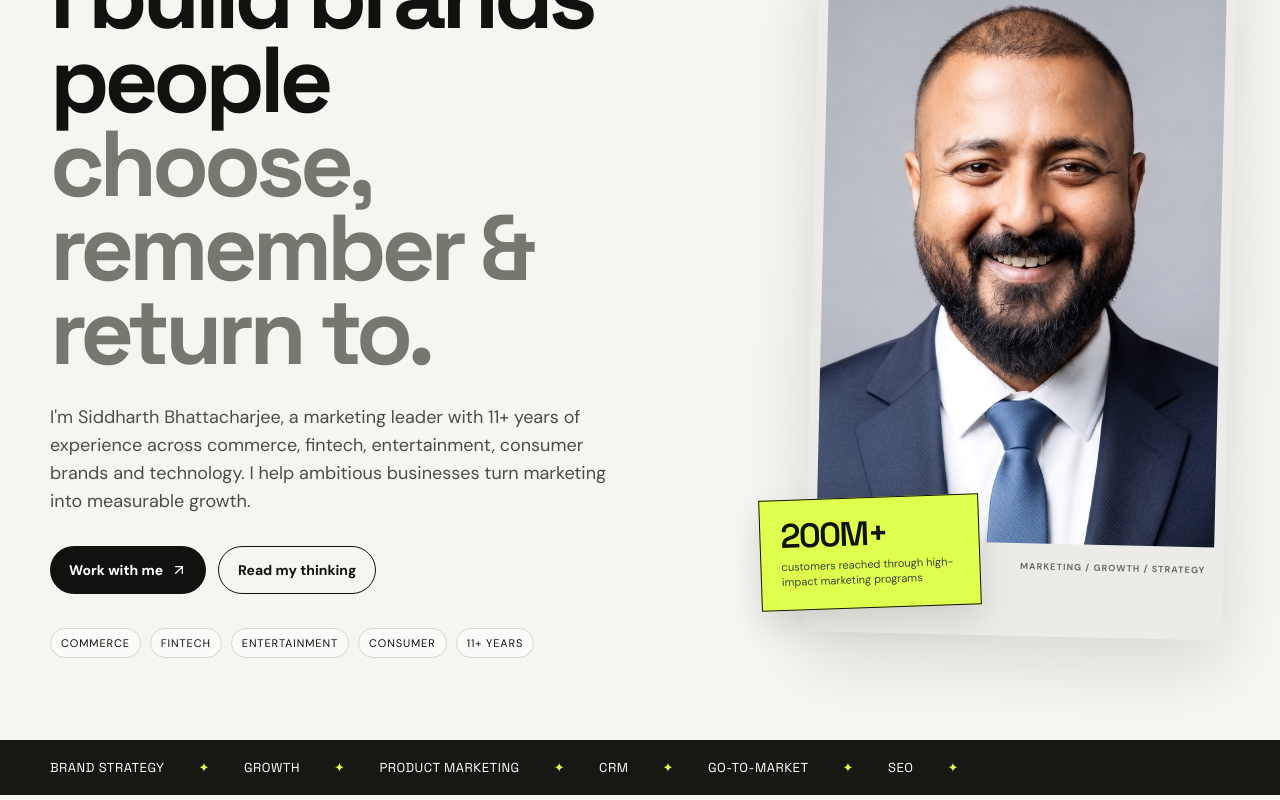
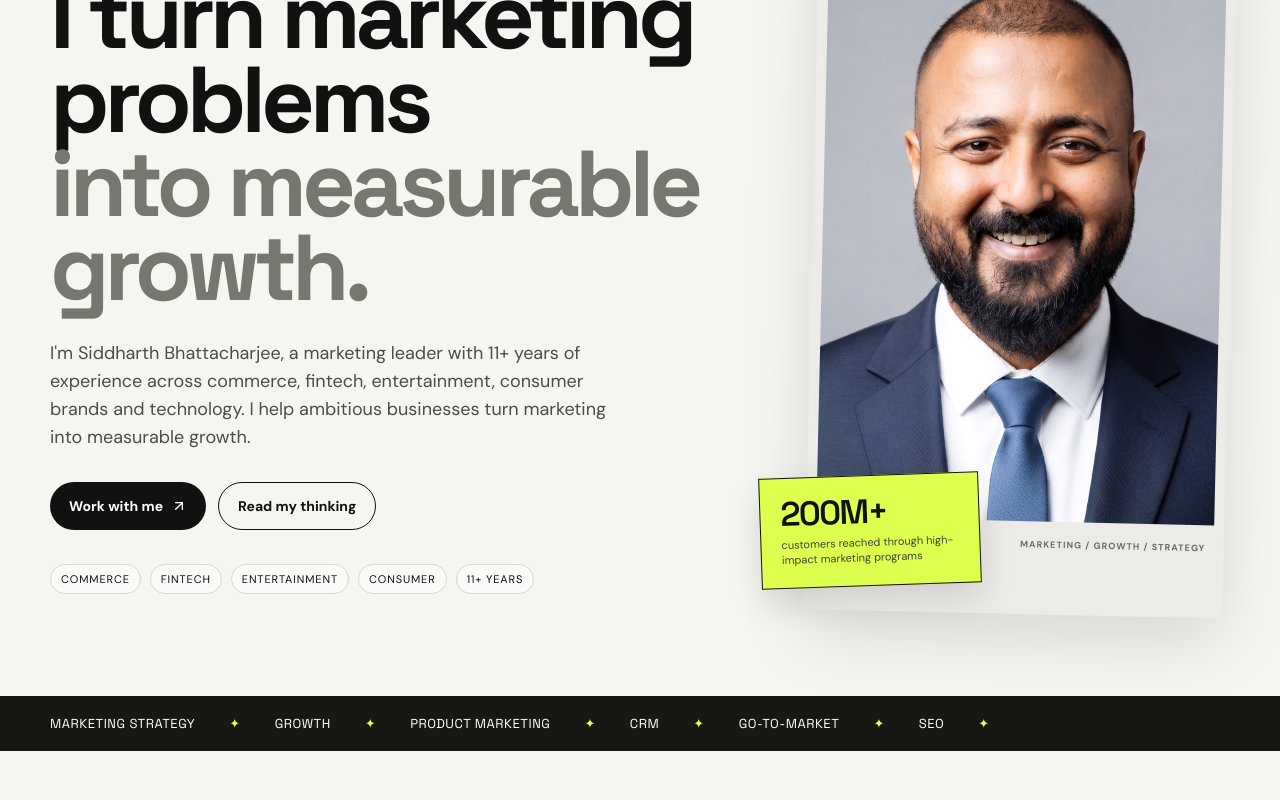
Before and after one commit to iLuciferDevil/siddharth-portfolio, a Next.js app: page / in a window 1280 px wide. Shown: the part 240-1040 px from the top of the page. Built offline with nearby package versions, Linux system fonts and the light colour scheme.

Commit message:
Reposition homepage for marketing consulting

```diff
--- a/app/page.tsx
+++ b/app/page.tsx
@@ -16,7 +16,7 @@ export default function Home() {
     <section className="container hero">
       <div className="hero-copy-wrap">
         <div className="eyebrow">Marketing leader · strategist · consultant</div>
-        <h1 className="display">I build brands people <span>choose, remember & return to.</span></h1>
+        <h1 className="display">I turn marketing problems <span>into measurable growth.</span></h1>
         <p className="hero-copy">I&apos;m Siddharth Bhattacharjee, a marketing leader with 11+ years of experience across commerce, fintech, entertainment, consumer brands and technology. I help ambitious businesses turn marketing into measurable growth.</p>
         <div className="actions"><a className="button" href="#contact">Work with me <ArrowUpRight size={16}/></a><Link className="button alt" href="/blog">Read my thinking</Link></div>
         <div className="hero-proof"><span>Commerce</span><span>Fintech</span><span>Entertainment</span><span>Consumer</span><span>11+ years</span></div>
@@ -30,7 +30,7 @@ export default function Home() {
       </div>
     </section>
 
-    <div className="band"><div className="container ticker"><span>BRAND STRATEGY</span><span>GROWTH</span><span>PRODUCT MARKETING</span><span>CRM</span><span>GO-TO-MARKET</span><span>SEO</span></div></div>
+    <div className="band"><div className="container ticker"><span>MARKETING STRATEGY</span><span>GROWTH</span><span>PRODUCT MARKETING</span><span>CRM</span><span>GO-TO-MARKET</span><span>SEO</span></div></div>
 
     <section className="container section" id="services">
       <div className="section-head"><h2 className="display">What I can<br/>help you solve.</h2><p>Strategy without execution is a presentation. Execution without strategy is expensive activity. I work across both.</p></div>
@@ -48,7 +48,7 @@ export default function Home() {
 
     <section className="dark-section section" id="about"><div className="container"><div className="section-head"><h2 className="display">A marketer who<br/>thinks like an operator.</h2><p>I&apos;ve worked across fintech, entertainment, commerce, health & personal care, B2B technology and digital products. That range taught me to start with the customer, then work backwards to the business.</p></div><div className="grid3"><div className="card"><div className="num">01</div><h3>Customer first</h3><p>Understand the job, friction and motivation before choosing the message or channel.</p></div><div className="card"><div className="num">02</div><h3>Commercially minded</h3><p>Marketing should move a business metric, not simply generate activity reports.</p></div><div className="card"><div className="num">03</div><h3>Data + judgement</h3><p>Use evidence to make decisions, then use judgement to see what the dashboard cannot.</p></div></div></div></section>
 
-    <section className="container section"><div className="section-head"><h2 className="display">The marketing<br/>playbook.</h2><p>Long-form thinking on marketing, growth, brand, SEO and building businesses people actually want.</p></div><div className="blog-grid"><Link className="post featured" href="/blog/what-is-full-stack-marketing"><div className="num">Featured · Marketing Strategy</div><h3>Full-stack marketing: why modern marketers need to think beyond channels</h3><p>The modern marketer needs to connect brand, growth, product, CRM, data and distribution into one system.</p><div className="meta">7 min read <MoveUpRight size={14}/></div></Link><div style={{display:'grid',gap:16}}><Link className="post" href="/blog/how-to-build-a-marketing-strategy"><div className="num">Strategy</div><h3>How to build a marketing strategy that actually drives growth</h3><div className="meta">9 min read <MoveUpRight size={14}/></div></Link><Link className="post" href="/blog/seo-in-the-age-of-ai-search"><div className="num">SEO</div><h3>SEO in the age of AI search: what marketers should optimise for now</h3><div className="meta">8 min read <MoveUpRight size={14}/></div></Link></div></div></section>
+    <section className="container section"><div className="section-head"><h2 className="display">The marketing<br/>playbook.</h2><p>Long-form thinking on marketing, growth, brand, SEO and building businesses people actually want.</p></div><div className="blog-grid"><Link className="post featured" href="/blog/what-is-full-stack-marketing"><div className="num">Featured · Marketing Strategy</div><h3>Full-stack marketing: why modern marketers need to think beyond channels</h3><p>The modern marketer needs to connect brand, growth, product, CRM, data and distribution into one system.</p><div className="meta">7 min read <MoveUpRight size={14}/></div></Link><div style={{display:'grid',gap:16}}><Link className="post" href="/blog/how-to-build-a-marketing-strategy"><div className="num">Strategy</div><h3>How to build a marketing strategy that actually drives growth</h3><div className="meta">9 min read <MoveUpRight size={14}/></div></Link><Link className="post" href="/blog/when-to-hire-a-fractional-marketing-leader"><div className="num">Marketing Leadership</div><h3>When should you hire a fractional marketing leader?</h3><div className="meta">7 min read <MoveUpRight size={14}/></div></Link></div></div></section>
 
     <section className="container cta" id="contact"><div className="cta-box"><div><div className="eyebrow">Have a marketing problem?</div><h2>Let&apos;s make it a growth problem.</h2><p className="cta-note">Tell me what you&apos;re building, what is stuck and what outcome matters. I&apos;ll come prepared.</p></div><div><div className="contact-options"><a className="contact-option" href="#booking"><span><strong>Book a call</strong><small>Start with a short brief</small></span><CalendarDays size={17}/></a><a className="contact-option" href="https://wa.me/917093142389" target="_blank" rel="noreferrer"><span><strong>WhatsApp</strong><small>Message me directly</small></span><ArrowUpRight size={17}/></a><a className="contact-option" href="tel:+917093142389"><span><strong>Call</strong><small>+91 70931 42389</small></span><ArrowUpRight size={17}/></a><a className="contact-option" href="mailto:contactsiddb.01@gmail.com"><span><strong>Email</strong><small>contactsiddb.01@gmail.com</small></span><ArrowUpRight size={17}/></a></div></div></div></section>
 
```
